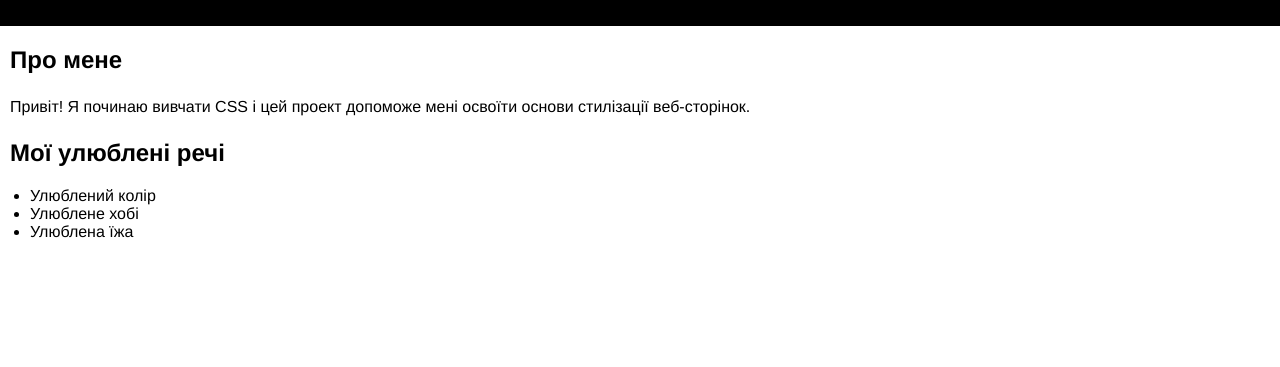
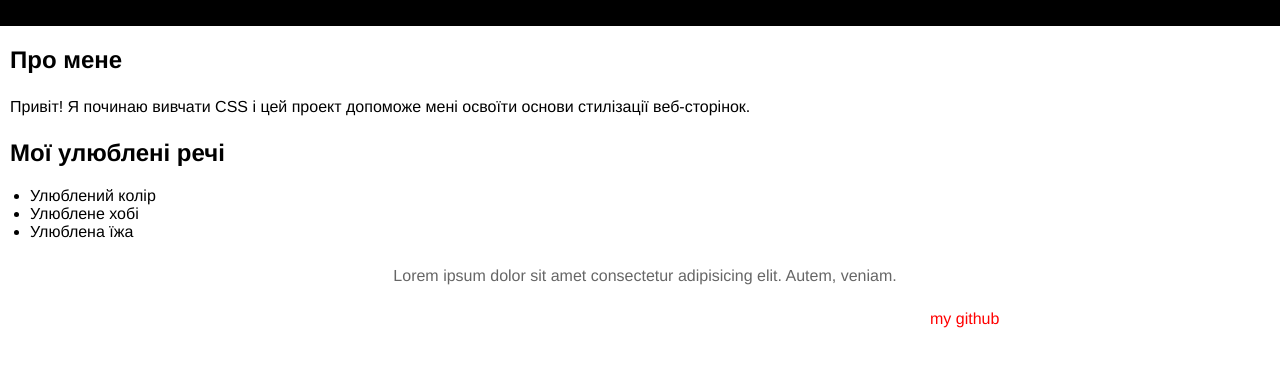
Before and after one commit to proxima2/KN-21-KM-Web-technology, a plain HTML site: page lab2/index.html in a window 1280 px wide. Shown: the part 113-480 px from the top of the page. Drawn offline with Linux system fonts and the light colour scheme.

Commit message:
changed lab2

```diff
--- a/lab2/index.html
+++ b/lab2/index.html
@@ -25,6 +25,10 @@
         <li>Улюблена їжа</li>
       </ul>
     </section>
+    <section>
+      <p class="special-p">Lorem ipsum dolor sit amet consectetur adipisicing elit. Autem, veniam. </p>
+      <a class="special-link" href="https://github.com/proxima2">my github</a>
+    </section>
   </main>
 </body>
 </html>
--- a/lab2/styles.css
+++ b/lab2/styles.css
@@ -42,3 +42,15 @@ ul {
 main{
   margin-left: 10px;
 }
+
+.special-p{
+  color: #666;
+  text-align: center;
+  padding: 6px;
+}
+
+.special-link{
+  text-decoration: none;
+  color: #ff0000;
+  margin-left: 920px;
+}
```
